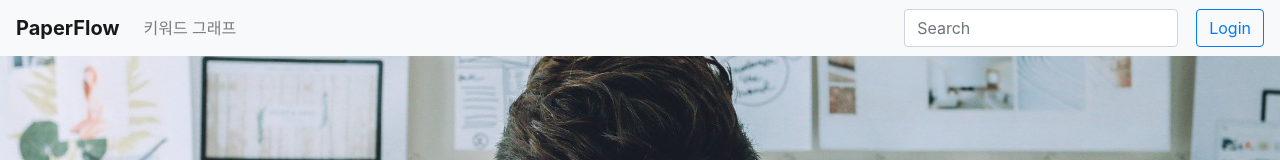
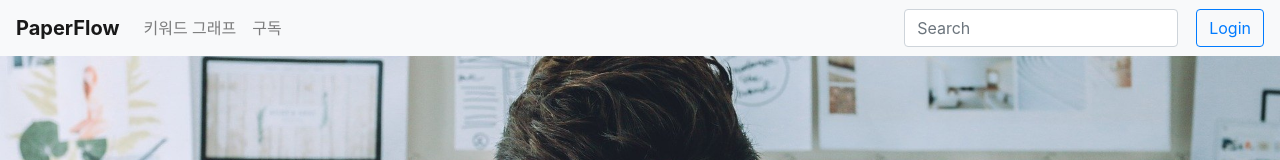
Before and after one commit to kookmin-sw/capstone-2021-8, a React app in the folder client/paperflow-web-v1/: page / in a window 1280 px wide. Shown: the top 160 px of the page. Built offline with nearby package versions, Linux system fonts and the light colour scheme; the HTML template or start-up script is replaced by a standard one.

Commit message:
feat: Add header menu item

```diff
--- a/client/paperflow-web-v1/src/assets/strings/Menu/Main/index.js
+++ b/client/paperflow-web-v1/src/assets/strings/Menu/Main/index.js
@@ -4,4 +4,8 @@ export const HeaderEntireMain = [
     name: '키워드 그래프',
     link: '/keyword-network',
   },
+  {
+    name: '구독',
+    link: '/email-input',
+  },
 ];
```
